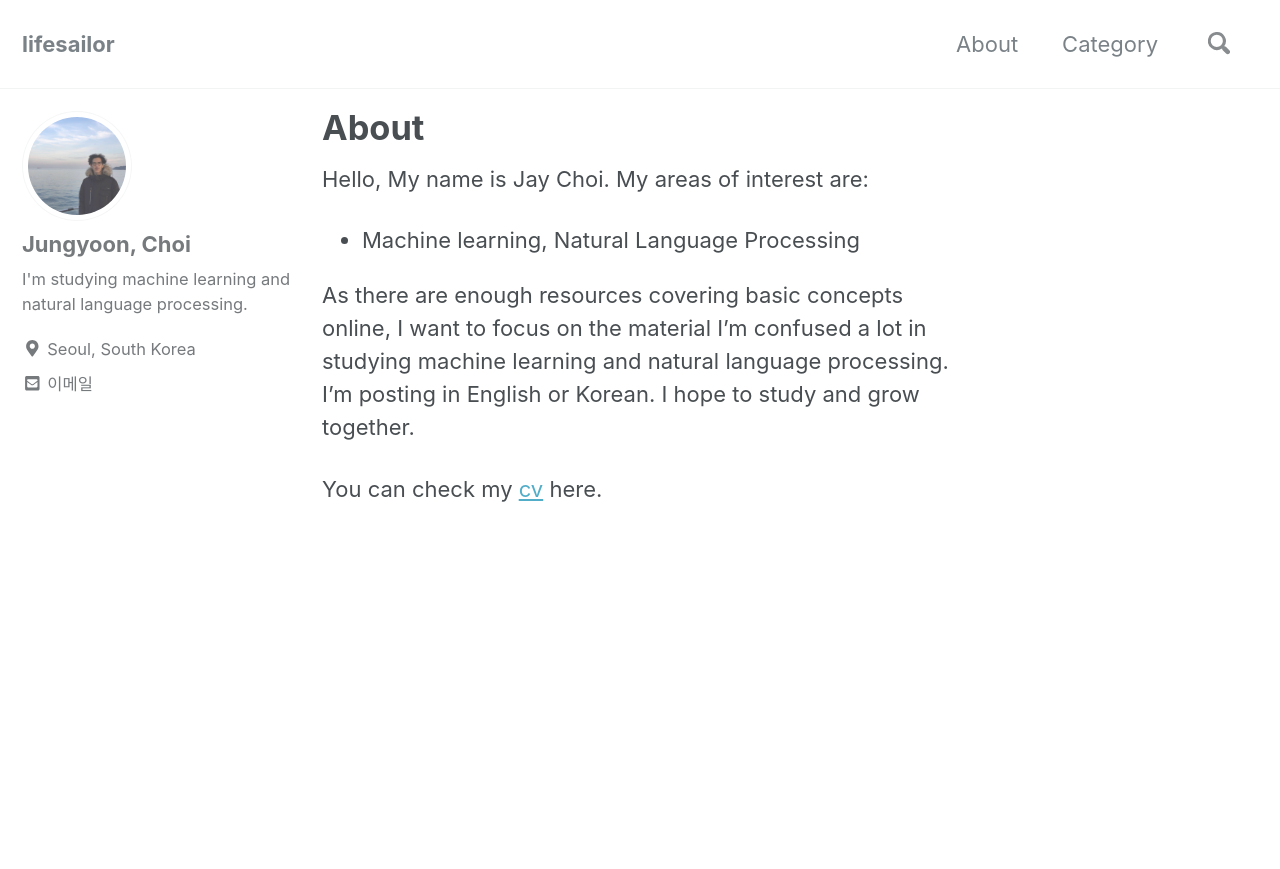
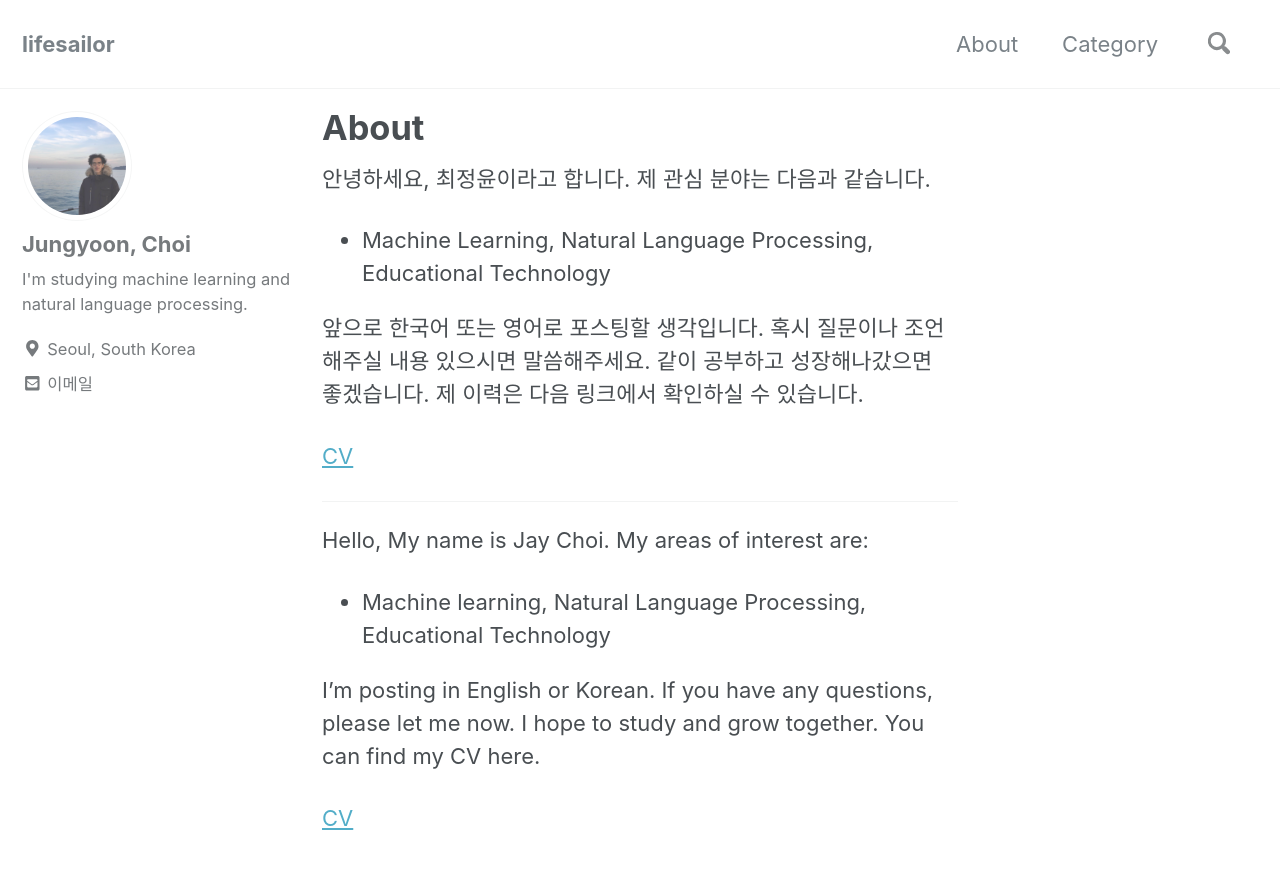
Before and after one commit to lifesailor/lifesailor.github.io, a Jekyll site: the page built from _pages/about.md, in a window 1280 px wide and 900 px high. Shown: the top 869 px of the window. Built offline with Jekyll 4.4.1, drawn with Linux system fonts in a browser that asks for light colours; nearby versions of some CDN libraries.

Commit message:
post 정리

```diff
--- a/_pages/about.md
+++ b/_pages/about.md
@@ -4,12 +4,21 @@ layout: single
 permalink: /about/
 author_profile: true
 ---
+안녕하세요, 최정윤이라고 합니다. 제 관심 분야는 다음과 같습니다.
+
+- Machine Learning, Natural Language Processing, Educational Technology
+
+앞으로 한국어 또는 영어로 포스팅할 생각입니다. 혹시 질문이나 조언해주실 내용 있으시면 말씀해주세요. 같이 공부하고 성장해나갔으면 좋겠습니다. 제 이력은 다음 링크에서 확인하실 수 있습니다.
+
+[CV](https://www.linkedin.com/in/%EC%A0%95%EC%9C%A4-%EC%B5%9C-3b394a116/)
+
+<hr>
+
+
 Hello, My name is Jay Choi. My areas of interest are:
 
+- Machine learning, Natural Language Processing, Educational Technology
 
-- Machine learning, Natural Language Processing
+I'm posting in English or Korean. If you have any questions, please let me now. I hope to study and grow together. You can find my CV here.
 
-
-As there are enough resources covering basic concepts online, I want to focus on the material I'm confused a lot in studying machine learning and natural language processing. I'm posting in English or Korean. I hope to study and grow together.
-
-You can check my [cv](https://www.linkedin.com/in/%EC%A0%95%EC%9C%A4-%EC%B5%9C-3b394a116/) here.
+[CV](https://www.linkedin.com/in/%EC%A0%95%EC%9C%A4-%EC%B5%9C-3b394a116/)
```
